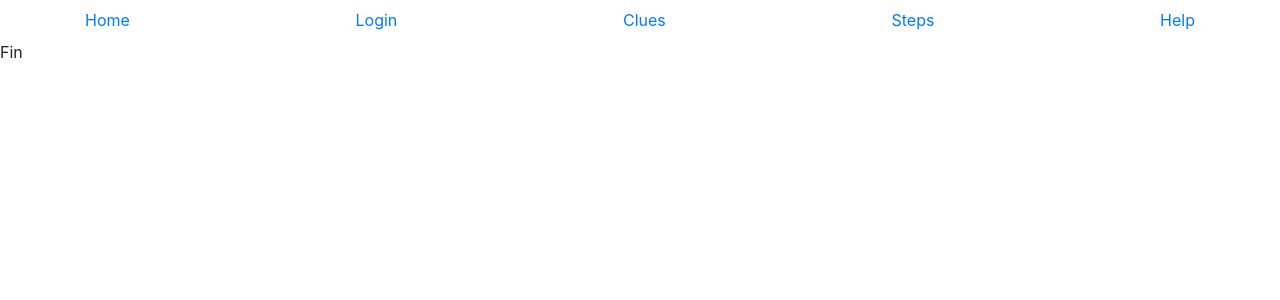
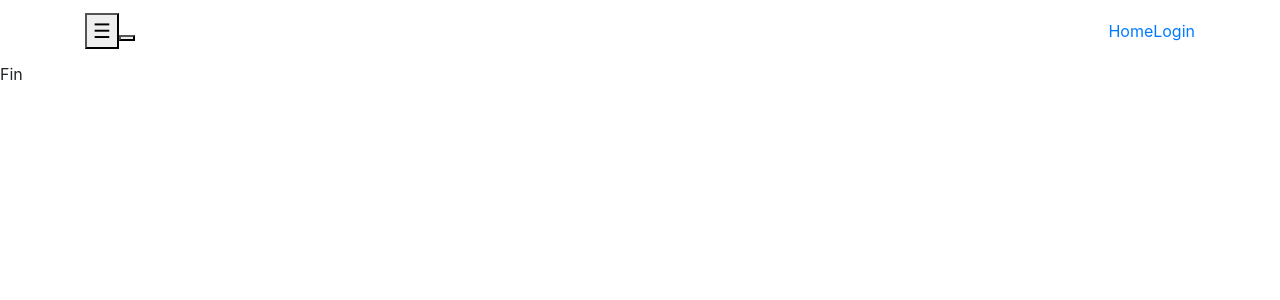
Before and after one commit to sandoka9/tracksgame-webapp, a Vue app: page / in a window 1280 px wide. Shown: the top 300 px of the page. Built offline with nearby package versions, Linux system fonts and the light colour scheme.

Commit message:
Add Header component

```diff
--- a/index.html
+++ b/index.html
@@ -2,7 +2,8 @@
 <html>
   <head>
     <meta charset="utf-8">
-    <meta name="viewport" content="width=device-width,initial-scale=1.0">
+    <!--<meta name="viewport" content="width=device-width,initial-scale=1.0">-->
+    <meta name="viewport" content="width=device-width, initial-scale=1, maximum-scale=1">
     <title>tracksgame-app</title>
   </head>
   <body>
--- a/src/App.vue
+++ b/src/App.vue
@@ -1,26 +1,24 @@
+/* eslint-disable */
 <template>
+
   <div id="app">
     <!--<img src="./assets/logo.png">-->
-    <nav class="navbar navbar-default navbar-fixed-top">
-      <div class="container">
-        <router-link :to="{ name: 'HelloWorld' }">Home</router-link>
-        <router-link :to="{ name: 'Login' }">Login</router-link>
-        <router-link :to="{ name: 'Clues' }">Clues</router-link>
-        <router-link :to="{ name: 'Steps' }">Steps</router-link>
-        <router-link :to="{ name: 'Help' }">Help</router-link>
-      </div>
-    </nav>
-
-
+    <header-component></header-component>
     <router-view/>
     <p>Fin</p>
   </div>
 </template>
 
 <script>
+import HeaderComponent from './components/Header.vue'
 export default {
-  name: 'App'
+  name: 'App',
+  components: {
+    HeaderComponent
+  }
+
 }
+
 </script>
 
 <style>
--- /dev/null
+++ b/src/components/Header.vue
@@ -0,0 +1,57 @@
+/* eslint-disable */
+<template>
+<!--
+<nav class="navbar navbar-default navbar-fixed-top">
+  <div class="container">
+    <router-link :to="{ name: 'HelloWorld' }">Home</router-link>
+    <router-link :to="{ name: 'Login' }">Login</router-link>
+    <router-link :to="{ name: 'Clues' }">Clues</router-link>
+    <router-link :to="{ name: 'Steps' }">Steps</router-link>
+    <router-link :to="{ name: 'Help' }">Help</router-link>
+  </div>
+</nav>
+-->
+<!--<button class="hamburger">&#9776;</button>-->
+<nav class="navbar">
+       <div class="container">
+       <div class="navbar-brand is-large">
+         <button class="hamburger navbar-item">&#9776;</button>
+         <button @click="makeBurger" class="button navbar-burger" data-target="navMenu" v-bind:class="{active:false}">
+             <span></span>
+             <span></span>
+             <span></span>
+       </button>
+       </div>
+       <div class="navbar-menu" id="navMenu" v-bind:class="{ active: activator }">
+         <div class="navbar-end">
+           <a @click="makeBurger" class="navbar-item">
+            <router-link :to="{ name: 'HelloWorld' }">Home</router-link>
+          </a>
+          <a @click="makeBurger" class="navbar-item">
+           <router-link :to="{ name: 'Login' }">Login</router-link>
+         </a>
+       </div>
+     </div>
+     </div>
+   </nav>
+</template>
+<script>
+export default {
+  name: 'Navbar',
+  data () {
+    return {
+      msg: '',
+      activator: false
+    }
+  },
+  methods: {
+    makeBurger () {
+      this.activator = !this.activator
+      return this.activator
+    }
+  }
+}
+</script>
+<!-- Add "scoped" attribute to limit CSS to this component only -->
+<style scoped>
+</style>
--- a/src/router/index.js
+++ b/src/router/index.js
@@ -1,3 +1,4 @@
+/* eslint-disable */
 import Vue from 'vue'
 import Router from 'vue-router'
 import HelloWorld from '@/components/HelloWorld'
```
Also changed, not shown: 1 other file (tests, documents, lock files or other folders).
